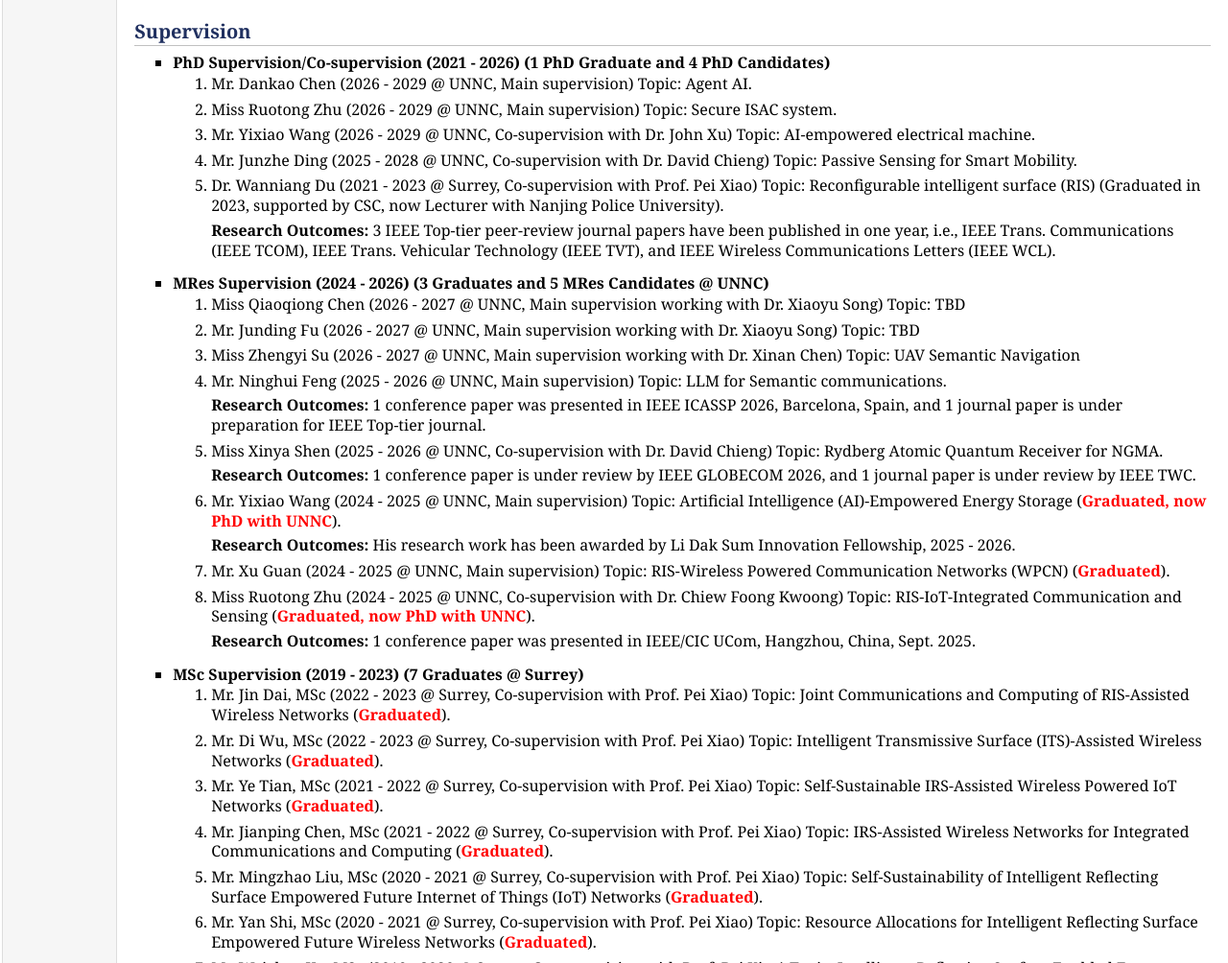
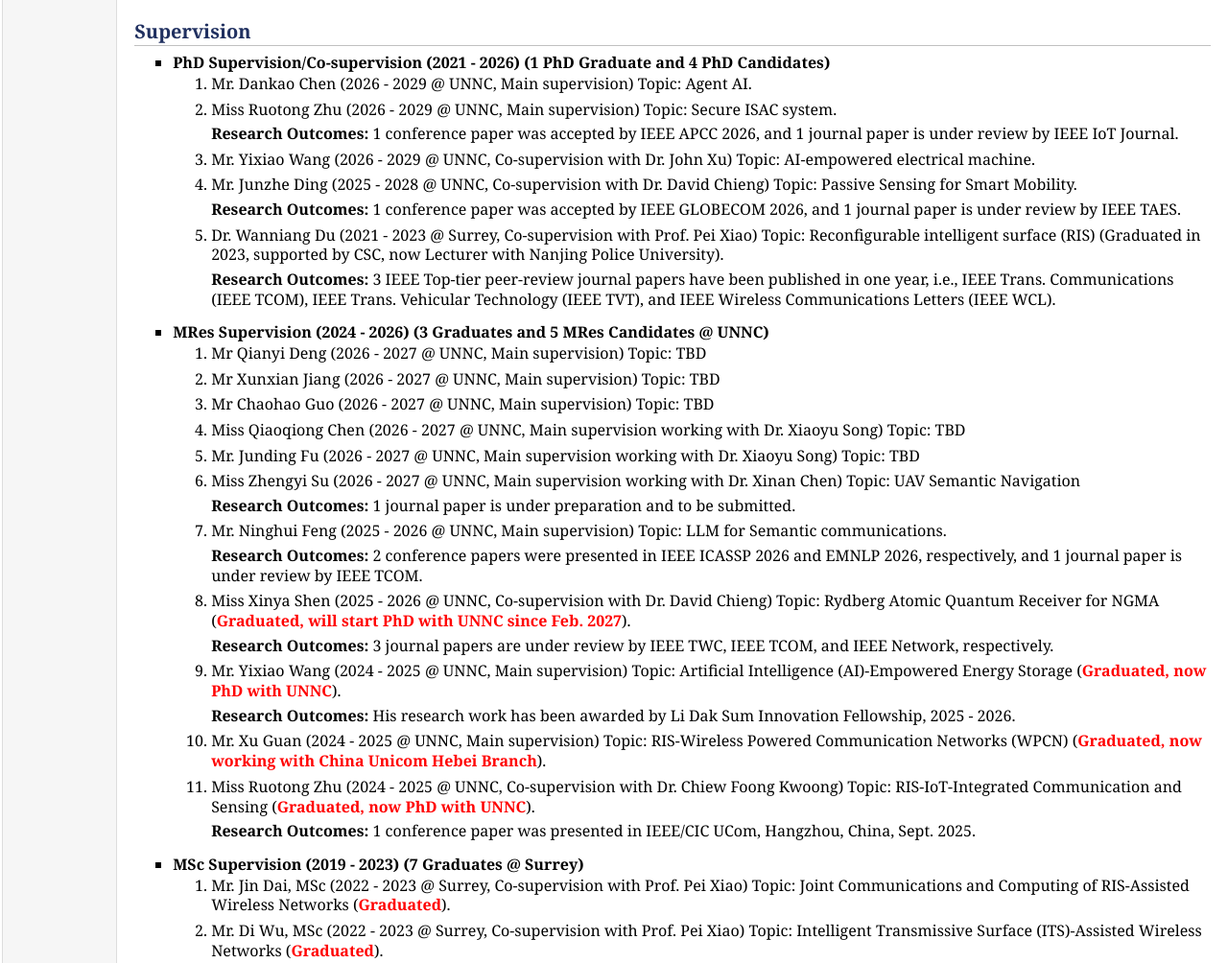
Before and after one commit to zheng-chu/zheng-chu.github.io, a plain HTML site: page teaching.html in a window 1280 px wide. Shown: the part 660-1664 px from the top of the page at 96% size. Drawn offline with nearby package versions, Linux system fonts and the light colour scheme; some packages are replaced by stand-ins of ours.

Commit message:
Update publication and teaching pages
Co-authored-by: Copilot <223556219+Copilot@users.noreply.github.com>

```diff
--- a/teaching.html
+++ b/teaching.html
@@ -99,10 +99,11 @@ Dr. Chu have been taking teaching the modules in the field of Electrical and Ele
 <ol>
   <li> <p> Mr. Dankao Chen (2026 - 2029 @ UNNC, Main supervision) Topic: Agent AI. </p> </li>
   <li> <p> Miss Ruotong Zhu (2026 - 2029 @ UNNC, Main supervision) Topic: Secure ISAC system. </p> </li>
+  <p><b>Research Outcomes:</b> 1 conference paper was accepted by IEEE APCC 2026, and 1 journal paper is under review by IEEE IoT Journal.</p>
   <li> <p> Mr. Yixiao Wang (2026 - 2029 @ UNNC, Co-supervision with Dr. John Xu) Topic: AI-empowered electrical
 machine. </p> </li>
-  <li> <p> Mr. Junzhe Ding (2025 - 2028 @ UNNC, Co-supervision with Dr. David Chieng) Topic: Passive Sensing for
-Smart Mobility. </p> </li>
+  <li> <p> Mr. Junzhe Ding (2025 - 2028 @ UNNC, Co-supervision with Dr. David Chieng) Topic: Passive Sensing for Smart Mobility. </p> </li>
+  <p><b>Research Outcomes:</b> 1 conference paper was accepted by IEEE GLOBECOM 2026, and 1 journal paper is under review by IEEE TAES. </p>
   <li> <p> Dr. Wanniang Du (2021 - 2023 @ Surrey, Co-supervision with Prof. Pei Xiao) Topic: Reconfigurable intelligent
 surface (RIS) (Graduated in 2023, supported by CSC, now Lecturer with Nanjing Police University). </p> </li>
 <p><b>Research Outcomes:</b> 3 IEEE Top-tier peer-review journal papers have been published in one year, i.e., IEEE Trans. Communications (IEEE TCOM), IEEE Trans. Vehicular Technology (IEEE TVT), and IEEE Wireless Communications Letters (IEEE WCL). </p>
@@ -113,18 +114,21 @@ surface (RIS) (Graduated in 2023, supported by CSC, now Lecturer with Nanjing Po
 </p>
 
 <ol>
+  <li> <p> Mr Qianyi Deng (2026 - 2027 @ UNNC, Main supervision) Topic: TBD  </p> </li>
+  <li> <p> Mr Xunxian Jiang (2026 - 2027 @ UNNC, Main supervision) Topic: TBD  </p> </li>
+  <li> <p> Mr Chaohao Guo (2026 - 2027 @ UNNC, Main supervision) Topic: TBD  </p> </li>
   <li> <p> Miss Qiaoqiong Chen (2026 - 2027 @ UNNC, Main supervision working with Dr. Xiaoyu Song) Topic: TBD  </p> </li>
   <li> <p> Mr. Junding Fu (2026 - 2027 @ UNNC, Main supervision working with Dr. Xiaoyu Song) Topic: TBD </p> </li>
   <li> <p> Miss Zhengyi Su (2026 - 2027 @ UNNC, Main supervision working with Dr. Xinan Chen) Topic: UAV Semantic Navigation </p> </li>
+   <p><b>Research Outcomes:</b> 1 journal paper is under preparation and to be submitted.</p>
   <li> <p> Mr. Ninghui Feng (2025 - 2026 @ UNNC, Main supervision) Topic: LLM for Semantic communications. </p> </li>
-  <p><b>Research Outcomes:</b> 1 conference paper was presented in IEEE ICASSP 2026, Barcelona, Spain, and 1 journal paper is under preparation for IEEE Top-tier journal.</p>
-  <li> <p> Miss Xinya Shen (2025 - 2026 @ UNNC, Co-supervision with Dr. David Chieng) Topic: Rydberg Atomic Quantum Receiver for NGMA. </p> </li>
-  <p><b>Research Outcomes:</b> 1 conference paper is under review by IEEE GLOBECOM 2026, and 1 journal paper is under review by IEEE TWC.</p>
+  <p><b>Research Outcomes:</b> 2 conference papers were presented in IEEE ICASSP 2026 and EMNLP 2026, respectively, and 1 journal paper is under review by IEEE TCOM.</p>
+  <li> <p> Miss Xinya Shen (2025 - 2026 @ UNNC, Co-supervision with Dr. David Chieng) Topic: Rydberg Atomic Quantum Receiver for NGMA (<span style="color: red; font-weight: bold;">Graduated, will start PhD with UNNC since Feb. 2027</span>). </p> </li>
+  <p><b>Research Outcomes:</b> 3 journal papers are under review by IEEE TWC, IEEE TCOM, and IEEE Network, respectively.</p>
   <li> <p> Mr. Yixiao Wang (2024 - 2025 @ UNNC, Main supervision) Topic: Artificial Intelligence (AI)-Empowered Energy Storage
 (<span style="color: red; font-weight: bold;">Graduated, now PhD with UNNC</span>). </p> </li>
  <p><b>Research Outcomes:</b> His research work has been awarded by Li Dak Sum Innovation Fellowship, 2025 - 2026. </p>
-<li> <p> Mr. Xu Guan (2024 - 2025 @ UNNC, Main supervision) Topic: RIS-Wireless Powered Communication Networks (WPCN)
-(<span style="color: red; font-weight: bold;">Graduated</span>). </p> </li>
+<li> <p> Mr. Xu Guan (2024 - 2025 @ UNNC, Main supervision) Topic: RIS-Wireless Powered Communication Networks (WPCN) (<span style="color: red; font-weight: bold;">Graduated, now working with China Unicom Hebei Branch</span>). </p> </li>
 <li> <p> Miss Ruotong Zhu (2024 - 2025 @ UNNC, Co-supervision with Dr. Chiew Foong Kwoong) Topic: RIS-IoT-Integrated Communication and Sensing
 (<span style="color: red; font-weight: bold;">Graduated, now PhD with UNNC</span>). </p> </li>
 <p><b>Research Outcomes:</b> 1 conference paper was presented in IEEE/CIC UCom, Hangzhou, China, Sept. 2025.</p>
```
Also changed, not shown: publication.html (+29 -11 lines).
